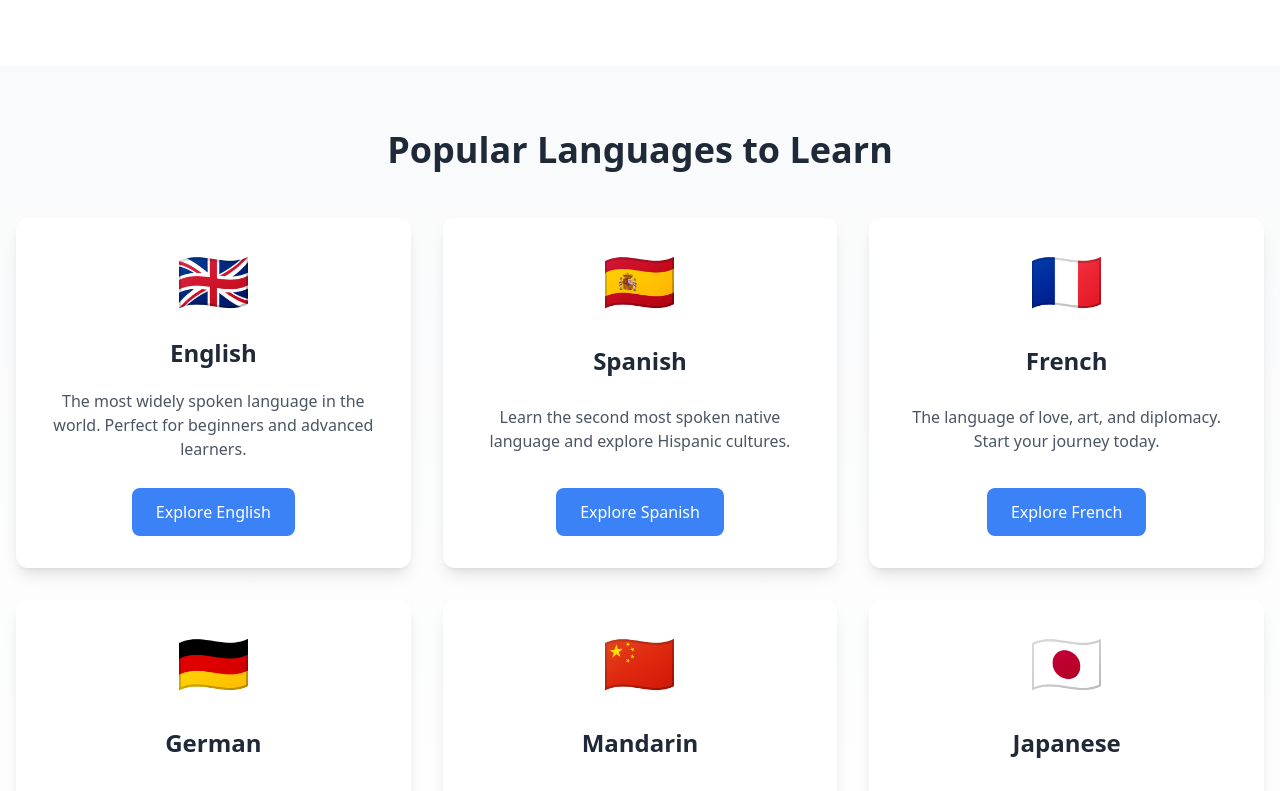
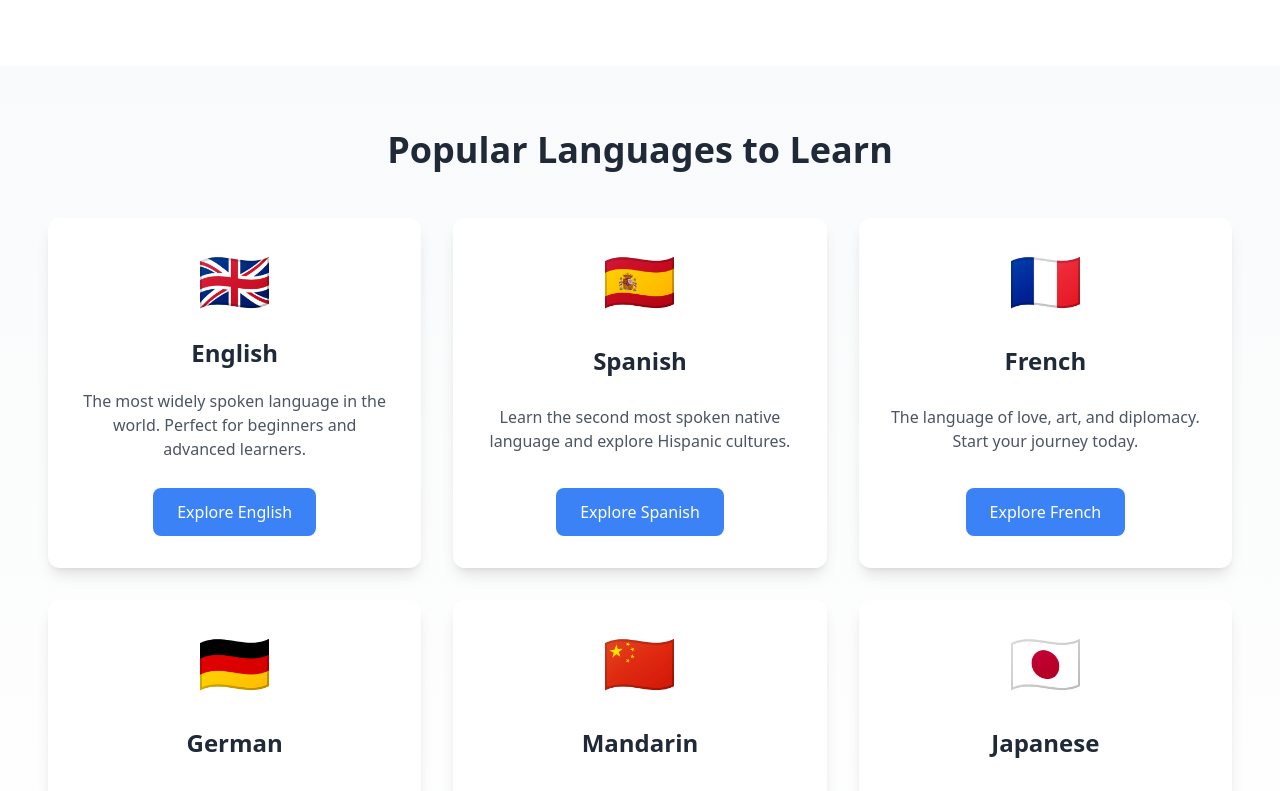
Before and after one commit to Pra1re/Learnmate-find_a_tutor, a React (Vite) app: page / in a window 1280 px wide. Shown: the part 2080-2871 px from the top of the page. Built offline with nearby package versions, Linux system fonts and the light colour scheme; no server answers.

Commit message:
spacing adjusted for whole site

```diff
--- a/src/components/populerlang.jsx
+++ b/src/components/populerlang.jsx
@@ -53,8 +53,8 @@ const PopularLanguages = () => {
   };
 
   return (
-    <section className="py-16 bg-gradient-to-b from-gray-50 to-white dark:from-gray-800 dark:to-gray-900">
-      <div className="container mx-auto px-4">
+    <section className=" py-16 bg-gradient-to-b from-gray-50 to-white dark:from-gray-800 dark:to-gray-900">
+      <div className="w-[95%] m-auto container mx-auto px-4">
         <h2 className="text-4xl font-bold text-center text-gray-800 dark:text-white mb-12">
           Popular Languages to Learn
         </h2>
--- a/src/components/tutors.jsx
+++ b/src/components/tutors.jsx
@@ -43,8 +43,8 @@ const Tutors = () => {
       )}
 
       <div
-        className={` grid gap-8  grid-cols-1 sm:grid-cols-2 lg:grid-cols-3 ${
-          bannerVisible ? "invisible h-0 " : "visible h-auto py-12 bg-gray-100 dark:bg-gray-700 px-4"
+        className={`grid gap-8  grid-cols-1 sm:grid-cols-2 lg:grid-cols-3 ${
+          bannerVisible ? "invisible h-0 " : "visible h-auto py-12 bg-gray-100 dark:bg-gray-700 px-8"
         } transition-all duration-1000`}
       >
         {services.slice(0, MAX_CARDS).map((service) => (
```
